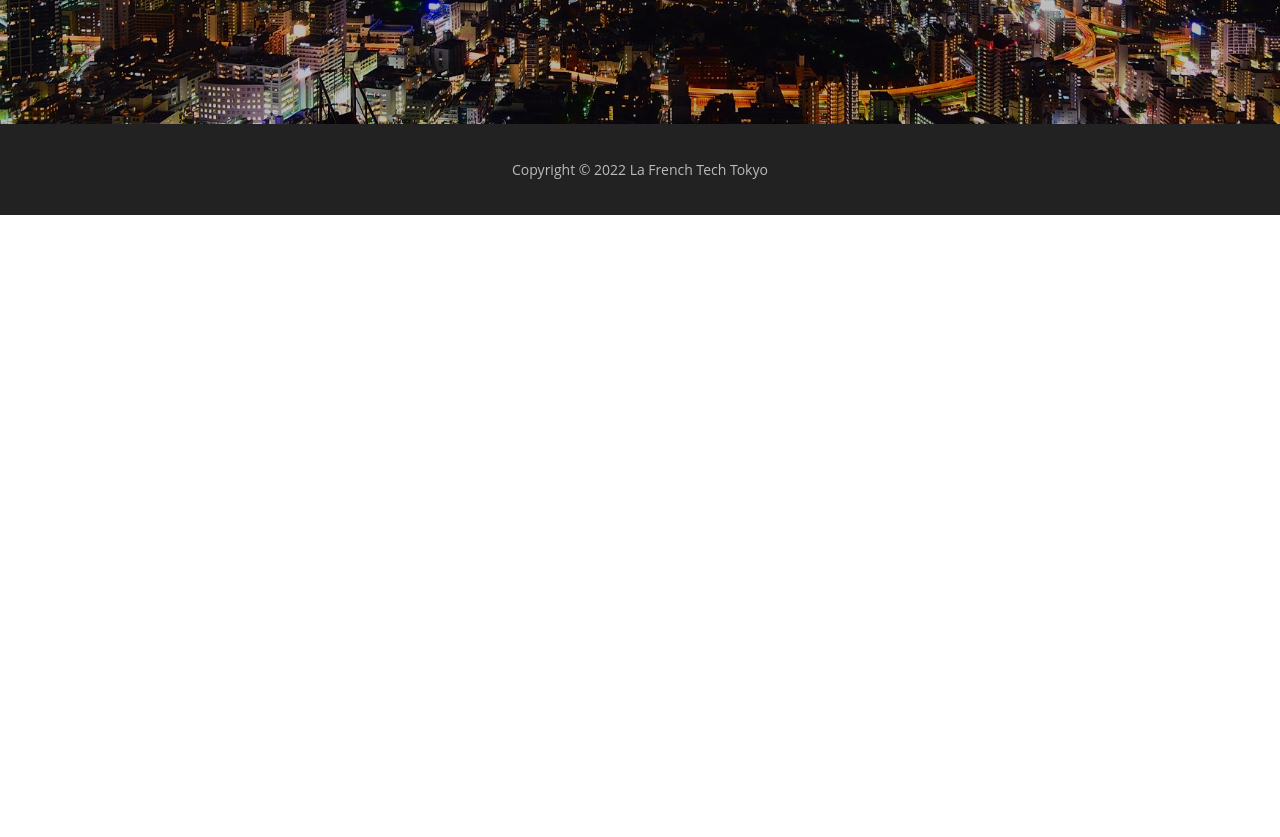
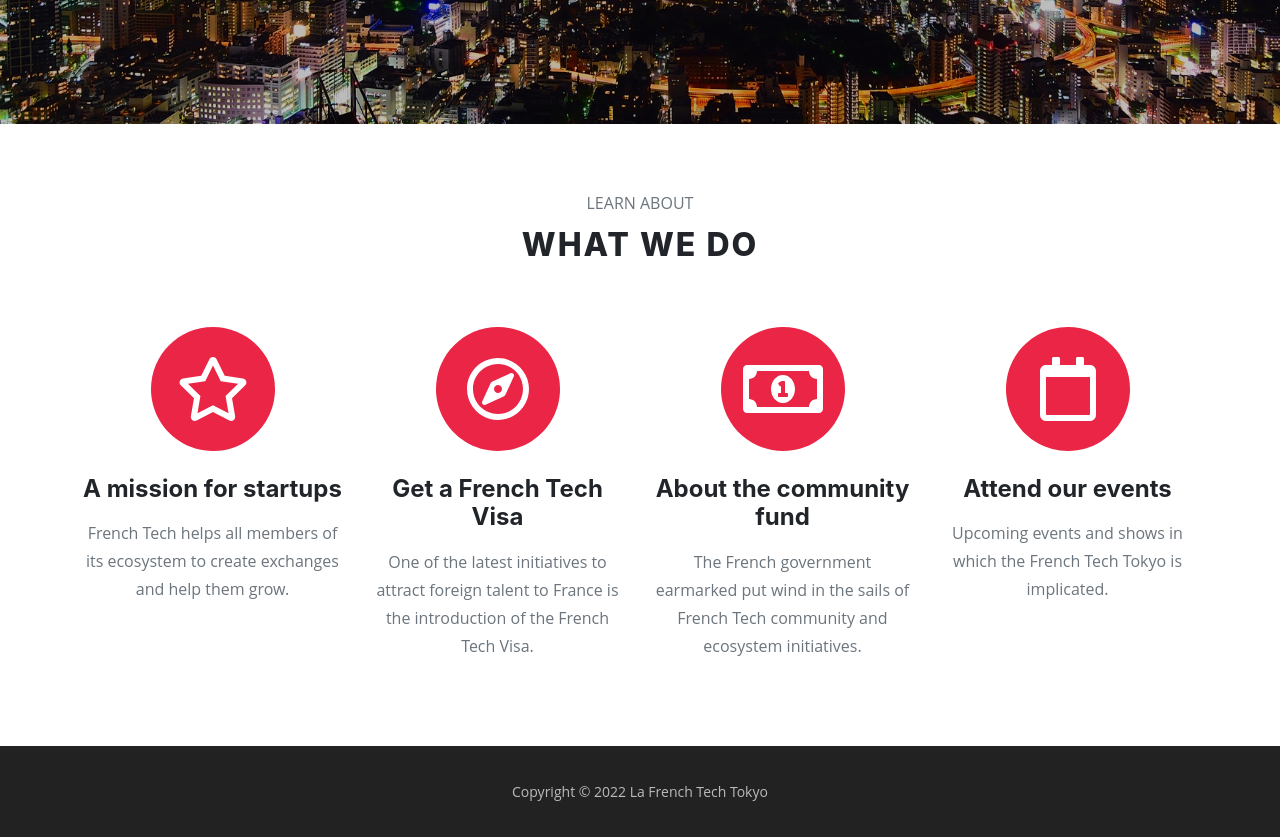
Before and after one commit to LaFrenchTechTokyo/lafrenchtechtokyo.github.io, a Next.js app: page / in a window 1280 px wide. Shown: the part 600-1437 px from the top of the page. Before the commit the page ends 815 px from the top, so only its background shows below. Built offline with nearby package versions, Linux system fonts and the light colour scheme.

Commit message:
Implements what we do section

```diff
--- /dev/null
+++ b/components/Home/Whatwedo.tsx
@@ -0,0 +1,60 @@
+export default function Whatwedo() {
+  return (
+    <section className="page-section" id="services">
+      <div className="container">
+        <div className="text-center section-heading-container">
+          <h3 className="section-subheading text-muted">Learn about</h3>
+          <h2 className="section-heading text-uppercase">What we do</h2>
+        </div>
+        <div className="row text-center">
+          <a
+            className="col-lg-3 col-sm-6"
+            title="A mission for startups"
+            href="/support-for-startups/"
+          >
+            <span className="fa-stack fa-4x">
+              <i className="fas fa-circle fa-stack-2x text-primary"></i>
+              <i className="far fa-star fa-stack-1x fa-inverse"></i>
+            </span>
+            <h4 className="my-3 text-dark">A mission for startups</h4>
+            <p className="text-muted">
+              French Tech helps all members of its ecosystem to create exchanges and help them grow.
+            </p>
+          </a>
+          <a className="col-lg-3 col-sm-6" title="Get a French Tech Visa" href="/french-tech-visa/">
+            <span className="fa-stack fa-4x">
+              <i className="fas fa-circle fa-stack-2x text-primary"></i>
+              <i className="far fa-compass fa-stack-1x fa-inverse"></i>
+            </span>
+            <h4 className="my-3 text-dark">Get a French Tech Visa</h4>
+            <p className="text-muted">
+              One of the latest initiatives to attract foreign talent to France is the introduction
+              of the French Tech Visa.
+            </p>
+          </a>
+          <a className="col-lg-3 col-sm-6" title="About the community fund" href="/community-fund/">
+            <span className="fa-stack fa-4x">
+              <i className="fas fa-circle fa-stack-2x text-primary"></i>
+              <i className="far fa-money-bill-alt fa-stack-1x fa-inverse"></i>
+            </span>
+            <h4 className="my-3 text-dark">About the community fund</h4>
+            <p className="text-muted">
+              The French government earmarked put wind in the sails of French Tech community and
+              ecosystem initiatives.
+            </p>
+          </a>
+          <a className="col-lg-3 col-sm-6" title="Attend our events" href="/events/">
+            <span className="fa-stack fa-4x">
+              <i className="fas fa-circle fa-stack-2x text-primary"></i>
+              <i className="far fa-calendar fa-stack-1x fa-inverse"></i>
+            </span>
+            <h4 className="my-3 text-dark">Attend our events</h4>
+            <p className="text-muted">
+              Upcoming events and shows in which the French Tech Tokyo is implicated.
+            </p>
+          </a>
+        </div>
+      </div>
+    </section>
+  )
+}
--- a/pages/_document.js
+++ b/pages/_document.js
@@ -4,7 +4,13 @@ export default class MyDocument extends Document {
   render() {
     return (
       <Html lang="en">
-        <Head />
+        <Head>
+          <script
+            async
+            src="https://use.fontawesome.com/releases/v5.15.4/js/all.js"
+            crossOrigin="anonymous"
+          />
+        </Head>
         <body>
           <Main />
           <NextScript />
--- a/pages/index.tsx
+++ b/pages/index.tsx
@@ -1,4 +1,5 @@
 import Layout from '../components/Layout'
+import Whatwedo from '../components/Home/Whatwedo'
 
 export default function Index() {
   return (
@@ -14,6 +15,7 @@ export default function Index() {
           </a>
         </div>
       </header>
+      <Whatwedo />
     </Layout>
   )
 }
```
